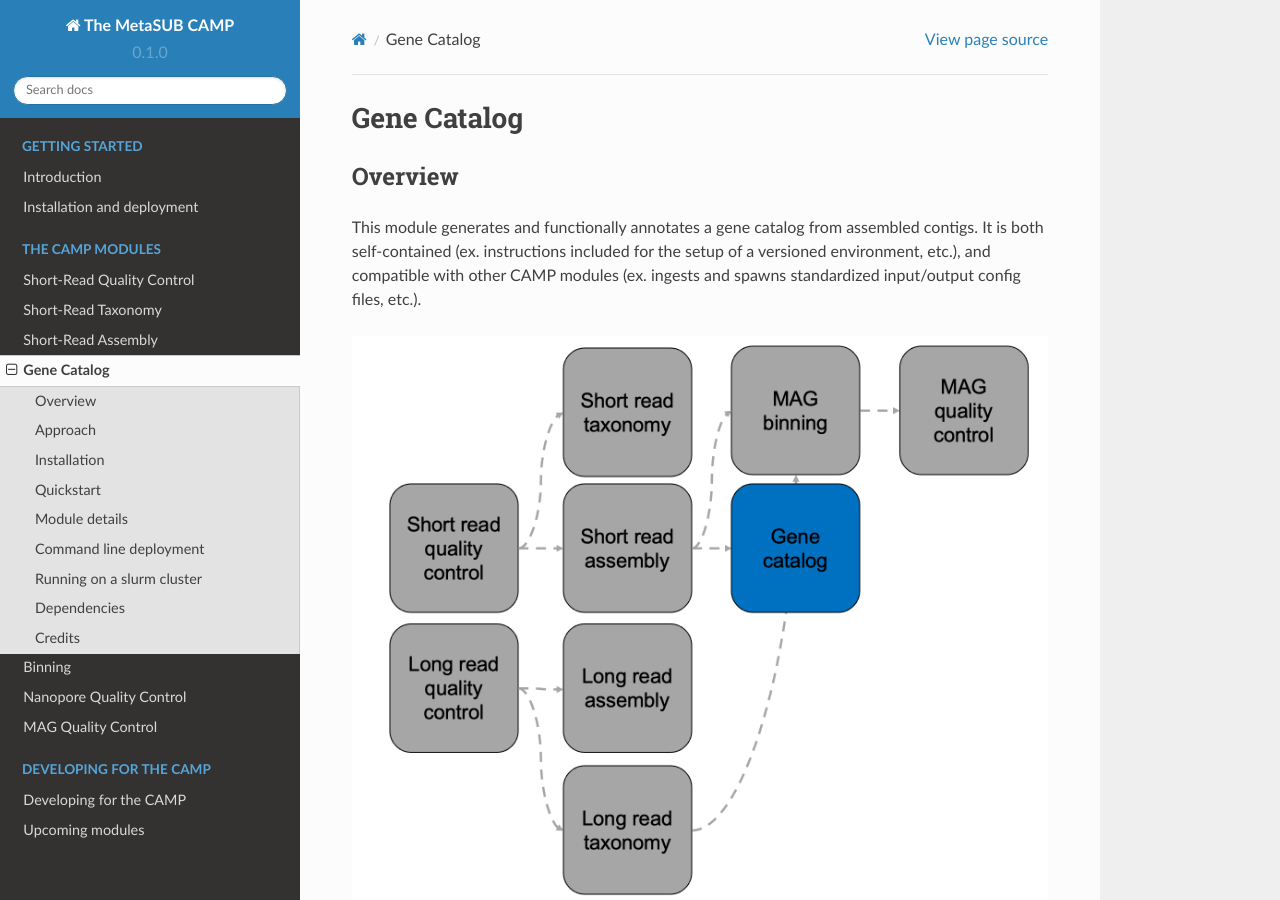
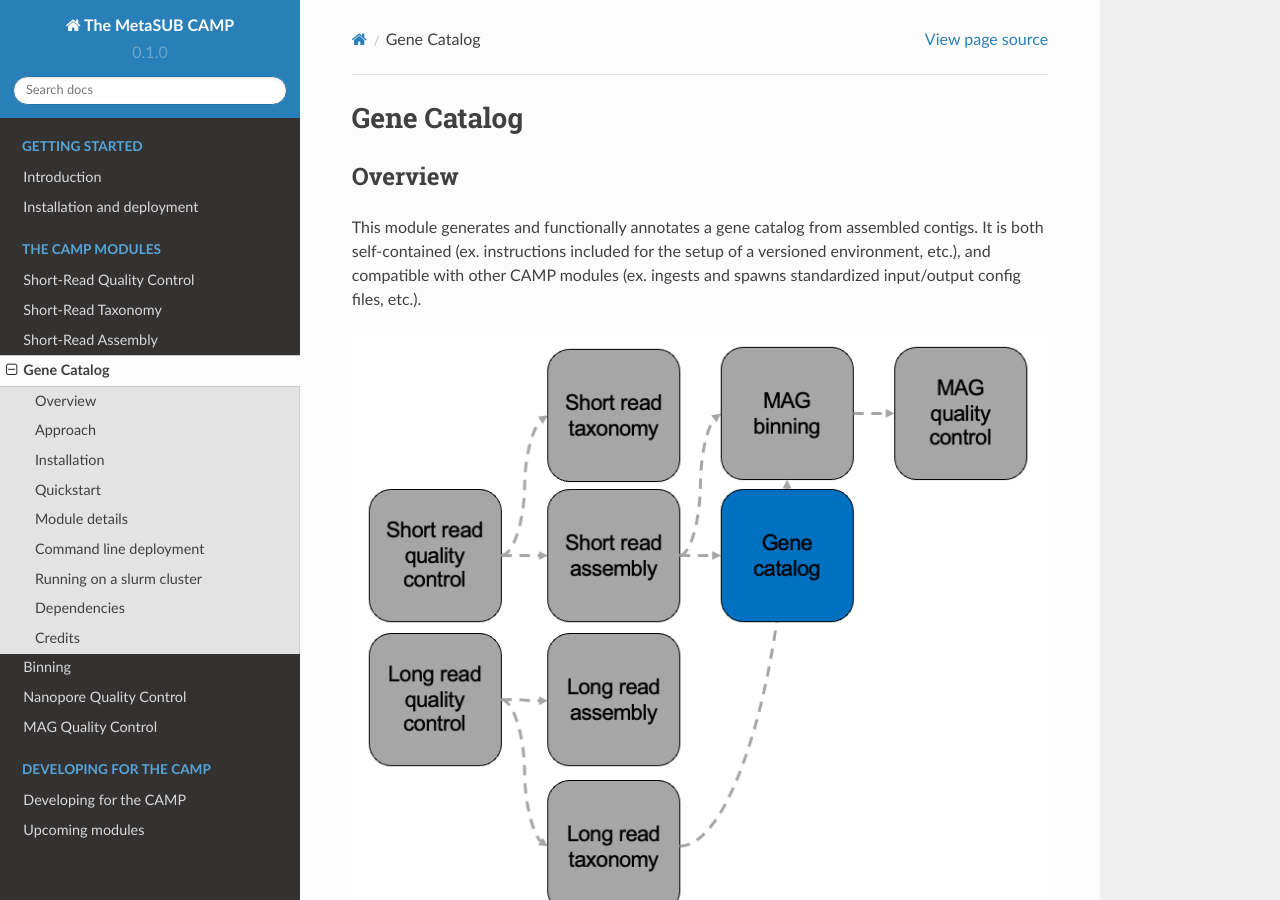
Before and after one commit to MetaSUB-CAMP/camp-documentation, a Sphinx documentation site: the page built from docs/source/genecatalog/index.md, in a window 1280 px wide and 900 px high. Built offline with Sphinx 7.4.7 and the Read the Docs theme 2.0.0, drawn with Linux system fonts in a browser that asks for light colours; pages that are not in the unit, such as notebooks, are missing from menus.

Commit message:
Update index.md

```diff
--- a/docs/source/genecatalog/index.md
+++ b/docs/source/genecatalog/index.md
@@ -6,7 +6,7 @@ Overview
 
 This module generates and functionally annotates a gene catalog from assembled contigs. It is both self-contained (ex. instructions included for the setup of a versioned environment, etc.), and compatible with other CAMP modules (ex. ingests and spawns standardized input/output config files, etc.).
 
-![Workflow location](images/genecat_loc.png)
+![Workflow location](../images/genecat.png)
 
 Approach
 --------
```
